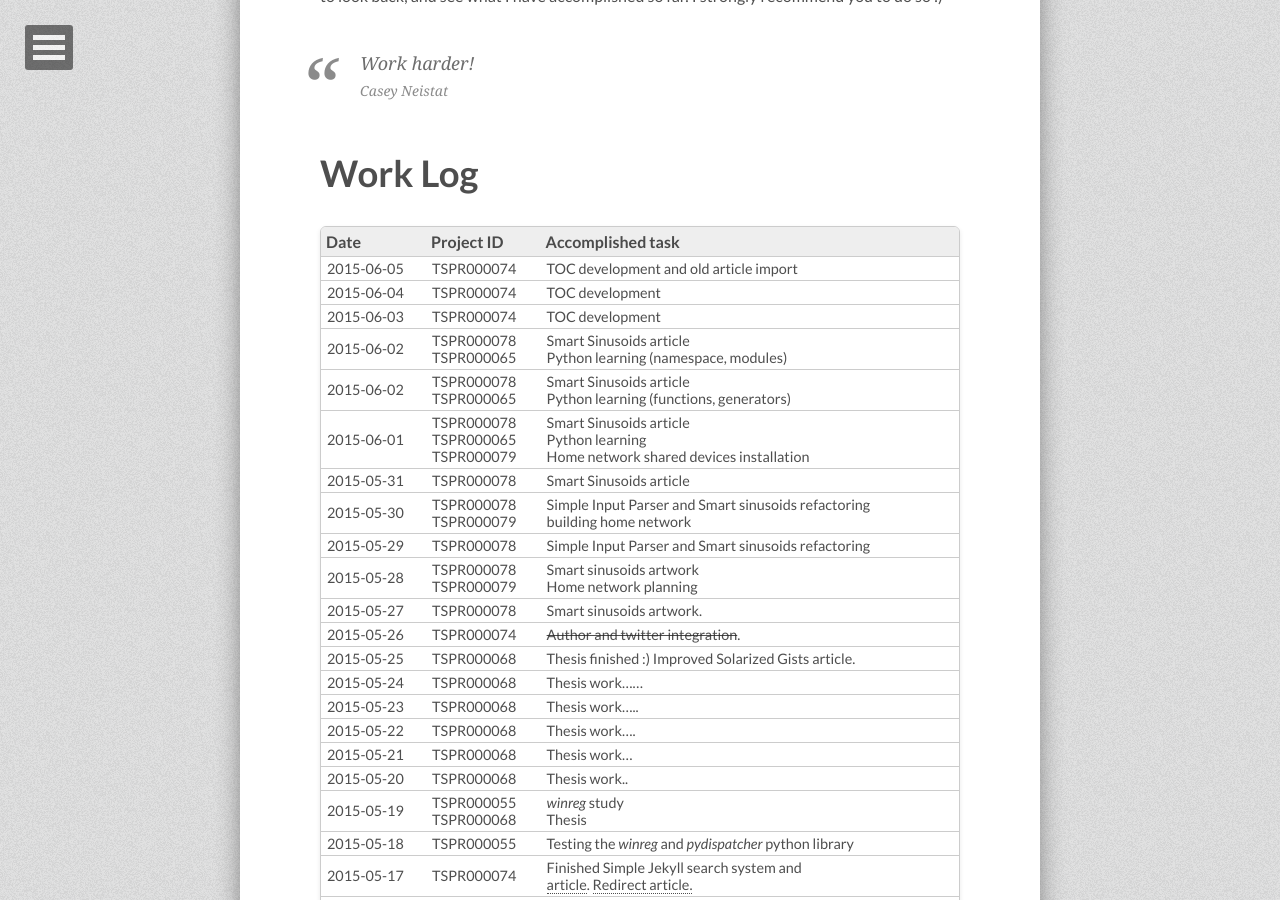
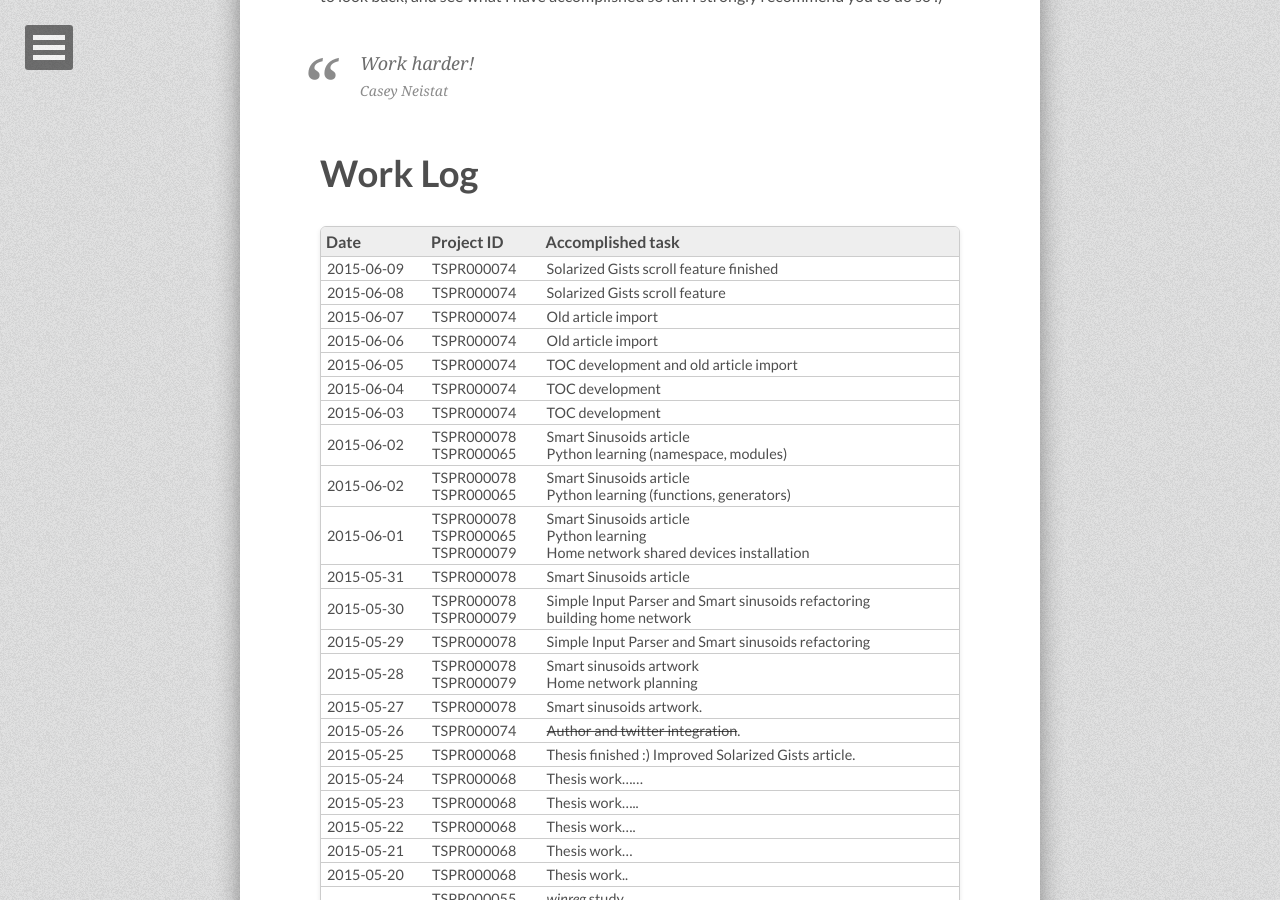
Before and after one commit to tiborsimon/tiborsimon.github.io, a Jekyll site: the page built from worklog/index.md, in a window 1280 px wide and 900 px high, scrolled down 679 px. Built offline with Jekyll 4.4.1, drawn with Linux system fonts in a browser that asks for light colours; nearby versions of some CDN libraries.

Commit message:
Article update

```diff
--- a/worklog/index.md
+++ b/worklog/index.md
@@ -29,6 +29,10 @@ Work harder!
 
 | Date | Project ID | Accomplished task |
 |:-----------|:------------|:------------|
+| 2015-06-09 | TSPR000074 | Solarized Gists scroll feature finished
+| 2015-06-08 | TSPR000074 | Solarized Gists scroll feature
+| 2015-06-07 | TSPR000074 | Old article import
+| 2015-06-06 | TSPR000074 | Old article import
 | 2015-06-05 | TSPR000074 | TOC development and old article import
 | 2015-06-04 | TSPR000074 | TOC development
 | 2015-06-03 | TSPR000074 | TOC development
```
